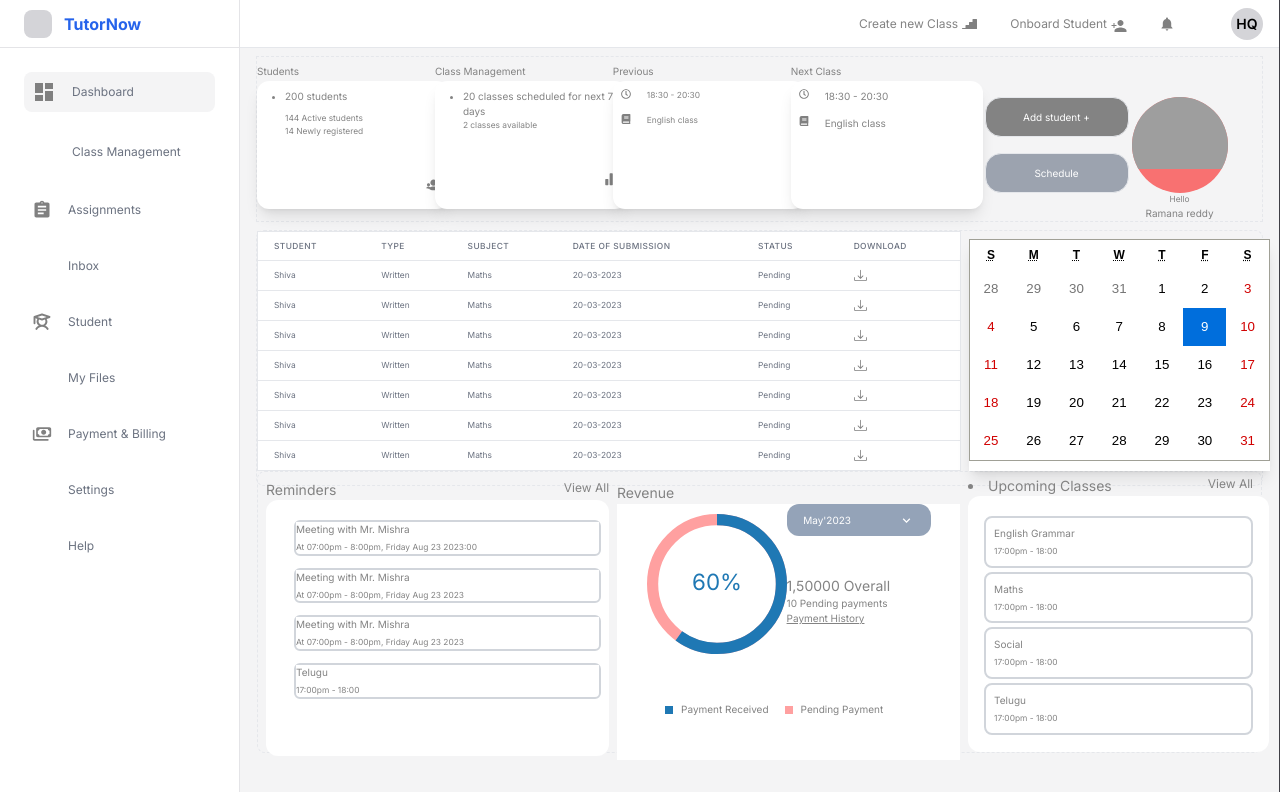
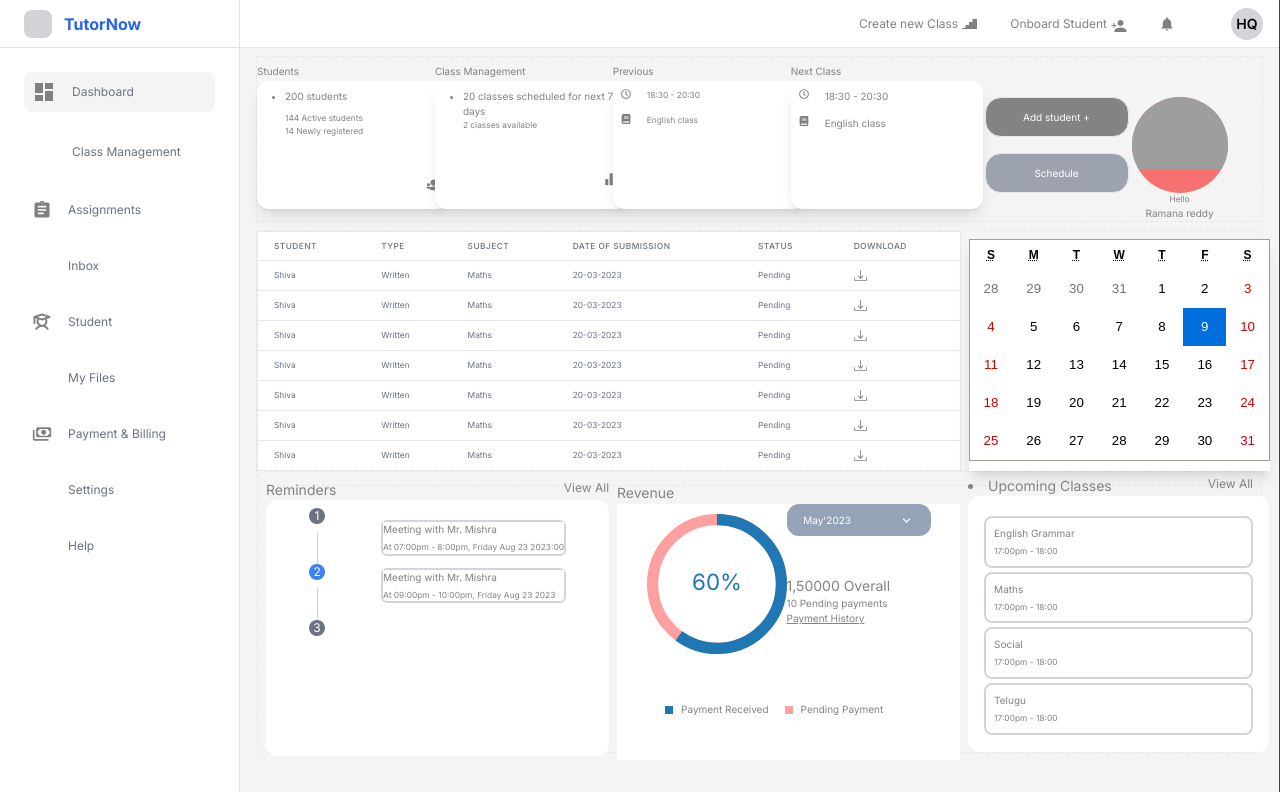
Before and after one commit to SiddhantXelp/Tuto-FE, a Next.js app: page / in a window 1280 px wide. Shown: the top 792 px of the page. Built offline with nearby package versions, Linux system fonts and the light colour scheme; grey boxes are pictures that could not be loaded; some icons are missing.

Commit message:
new changes on the  stepper in dashbord

```diff
--- a/src/app/page.tsx
+++ b/src/app/page.tsx
@@ -12,6 +12,7 @@ import 'react-calendar/dist/Calendar.css';
 import { CircularProgressbar, buildStyles } from 'react-circular-progressbar';
 import "react-circular-progressbar/dist/styles.css";
 import Link from "next/link";
+import Stepper from "@/common/Stepper";
 
 
 
@@ -24,6 +25,7 @@ export default function Home() {
     const weekdays = ['S', 'M', 'T', 'W', 'T', 'F', 'S'];
     return weekdays[date.getDay()];
   };
+
 
 
   const data = [
@@ -57,11 +59,38 @@ export default function Home() {
       head: "Meeting with Mr. Mishra",
       time: "At 07:00pm - 8:00pm, Friday Aug 23 2023"
     },
-    {
-      head: "Telugu",
-      time: "17:00pm - 18:00"
-    },
+
   ];
+
+  const [activeStep, setActiveStep] = useState(1);
+
+  const stepContents = [
+    <div>
+      <div className="flex flex-col border-2 border-gray-300 rounded-md gap-1 w-full mt-3">
+        <span className="text-buttonGray text-xxs bg-white">Meeting with Mr. Mishra</span>
+        <span className="text-buttonGray text-xxxs">At 07:00pm - 8:00pm, Friday Aug 23 2023:00</span>
+      </div>
+    </div>,
+    <div>
+      <div className="flex flex-col border-2 border-gray-300 rounded-md gap-1 w-full mt-3">
+        <span className="text-buttonGray text-xxs bg-white">Meeting with Mr. Mishra</span>
+        <span className="text-buttonGray text-xxxs">At 09:00pm - 10:00pm, Friday Aug 23 2023</span>
+      </div>
+    </div>,
+    <div>Content for Step 3</div>
+  ];
+
+  const steps = stepContents.map((_, index) => ({
+    label: `Step ${index + 1}`,
+    content: (
+      <div>
+        {stepContents.slice(0, index + 1).map((content, contentIndex) => (
+          <div key={contentIndex}>{content}</div>
+        ))}
+      </div>
+    )
+  }));
+
 
   return (
     <>
@@ -186,16 +215,18 @@ export default function Home() {
                 <span className="text-sm text-buttonGray" >Reminders</span>
                 <span className="text-xs text-buttonGray" >View All</span>
               </div>
-              <div className="sm:w-full md:w-full lg:w-full xl:w-full 2xl:w-full bg-white h-64 rounded-xl border-gray-400 flex flex-row gap-5 p-2 justify-evenly">
-                <div></div>
-                <div className="p-0 w-full">
+              <div className="sm:w-full md:w-full lg:w-full xl:w-full 2xl:w-full bg-white h-64 rounded-xl border-gray-400 flex flex-row gap-2 p-2 justify-evenly">
+                <div>
+                  <Stepper steps={steps} activeStep={activeStep} onStepChange={setActiveStep} />
+                </div>
+                {/* <div className="p-0 w-full">
                   {Reminders.map((item)=>(
                    <div className="flex flex-col border-2 border-gray-300 rounded-md gap-1 w-full mt-3">
                     <span className="text-buttonGray text-xxs bg-white">{item.head}</span>
                     <span className="text-buttonGray text-xxxs">{item.time}</span>
                   </div>
                   ))}
-                </div>
+                </div> */}
               </div>
             </div>
             <Link href="/payment">
--- a/src/app/student/page.tsx
+++ b/src/app/student/page.tsx
@@ -7,6 +7,7 @@ import { GrAdd } from "react-icons/gr";
 import Link from 'next/link';
 import { recentStudentColumns, recentStudentsData } from './data';
 import Table from '@/components/table';
+import PerformanceChart from '@/common/PerformanceChart';
 
 const StudentPage: React.FC = () => {
   const data = [
@@ -64,11 +65,16 @@ const StudentPage: React.FC = () => {
           </div>
         </Link>
 
+
         <div>
           <span className='text-buttonGray text-xs'>Performance</span>
-          <div className='md:w-32 lg:w-36 xl:w-60 2xl:w-64 h-36 bg-white border rounded-md flex flex-col justify-between p-4'>
+          <div className='md:w-32 lg:w-36 xl:w-60 2xl:w-64 h-36 bg-white border rounded-md flex flex-col justify-center p-4'>
+            <div className='flex-grow flex items-center justify-center'>
+              <PerformanceChart />
+            </div>
           </div>
         </div>
+
 
         <div>
           <span className='text-buttonGray text-xs'>Progress reports</span>
@@ -147,8 +153,10 @@ const StudentPage: React.FC = () => {
 
       <div className="mt-10 ">
         <h2 className="text-xs font-semibold mb-4 text-buttonGray">Recently added students</h2>
-      <Table columns={recentStudentColumns} data={recentStudentsData} includeCheckbox={false} />
+        <Table columns={recentStudentColumns} data={recentStudentsData} includeCheckbox={false} />
       </div>
+
+
     </div>
   );
 };
--- /dev/null
+++ b/src/common/PerformanceChart.tsx
@@ -0,0 +1,91 @@
+"use client"
+import React from 'react';
+import { Line } from 'react-chartjs-2';
+import {
+  Chart as ChartJS,
+  CategoryScale,
+  LinearScale,
+  PointElement,
+  LineElement,
+  Title,
+  Tooltip,
+  Legend,
+} from 'chart.js';
+
+ChartJS.register(
+  CategoryScale,
+  LinearScale,
+  PointElement,
+  LineElement,
+  Title,
+  Tooltip,
+  Legend
+);
+
+const data = {
+  labels: ['', '', '', '', '', '', ''],
+  datasets: [
+    {
+      label: 'Dataset 1',
+      data: [15, 35, 45, 70, 55, 40, 25],
+      fill: true,
+      backgroundColor: 'rgb(60, 60, 60)',
+      borderColor: 'rgba(169, 169, 169, 1)',
+      tension: 0.4,
+    },
+    {
+      label: 'Dataset 2',
+      data: [10, 40, 60, 50, 40, 30, 20],
+      fill: true,
+      backgroundColor: 'rgba(105, 105, 105, 0.7)',
+      borderColor: 'rgba(105, 105, 105, 1)',
+      tension: 0.4,
+    },
+  ],
+};
+
+const options = {
+  responsive: true,
+  maintainAspectRatio: false,
+  plugins: {
+    legend: {
+      display: false,
+    },
+    title: {
+      display: true,
+      text: '',
+      align: 'start',
+      color: '#000',
+      font: {
+        size: 18,
+      },
+      padding: {
+        top: 10,
+        bottom: 10,
+      },
+    },
+  },
+  scales: {
+    x: {
+      display: false,
+    },
+    y: {
+      display: false,
+    },
+  },
+  elements: {
+    point: {
+      radius: 0,
+    },
+  },
+};
+
+const PerformanceChart: React.FC = () => {
+  return (
+    <div className='w-full h-full'>
+      <Line data={data} options={options} />
+    </div>
+  );
+};
+
+export default PerformanceChart;
--- /dev/null
+++ b/src/common/Stepper.tsx
@@ -0,0 +1,45 @@
+// components/Stepper.tsx
+
+import React from 'react';
+
+type Step = {
+  label: string;
+  content: React.ReactNode;
+};
+
+interface StepperProps {
+  steps: Step[];
+  activeStep: number;
+  onStepChange: (step: number) => void;
+}
+
+const Stepper: React.FC<StepperProps> = ({ steps, activeStep, onStepChange }) => {
+  return (
+    <div className="flex">
+      <div className="flex flex-col items-center mr-10">
+        {steps.map((step, index) => (
+          <div key={index} className="flex flex-col items-center">
+            <div
+              className={`flex items-center justify-center w-4 h-4 text-xs rounded-full mb-2 ${
+                index === activeStep
+                  ? 'bg-blue-500 text-white'
+                  : 'bg-gray-500 text-white'
+              } cursor-pointer`}
+              onClick={() => onStepChange(index)}
+            >
+              {index + 1}
+            </div>
+            {index < steps.length - 1 && (
+              <div className="w-px h-8 bg-gray-300"></div>
+            )}
+          </div>
+        ))}
+      </div>
+      <div className="ml-4">
+        {steps[activeStep].content}
+      </div>
+    </div>
+  );
+};
+
+export default Stepper;
```
